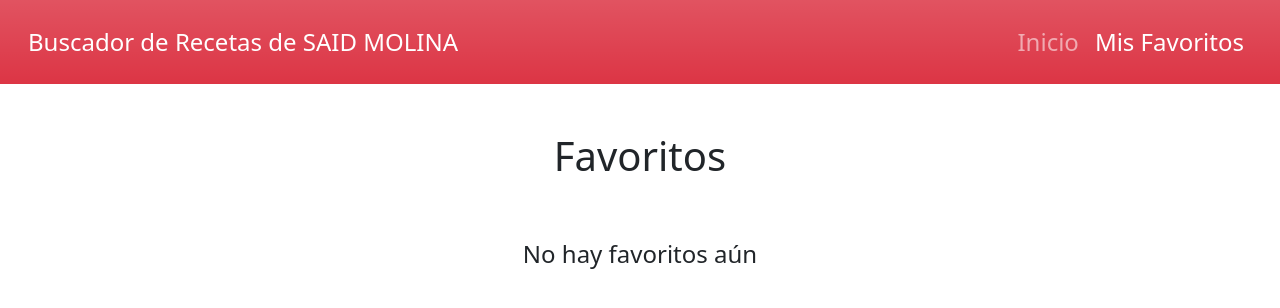
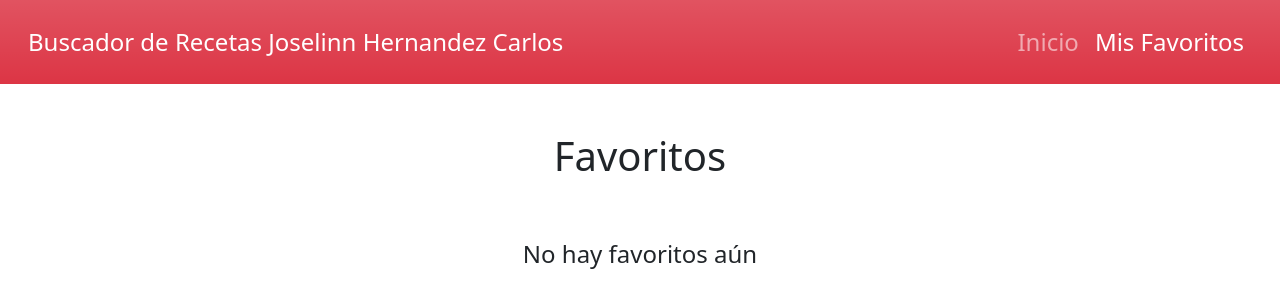
Before and after one commit to JoselinnCarlos/Recetas-de-comida-DSM51, a plain HTML site: page Buscador_recetas-main/favoritos.html in a window 1280 px wide. Drawn offline with Linux system fonts and the light colour scheme.

Commit message:
Update favoritos.html

```diff
--- a/Buscador_recetas-main/favoritos.html
+++ b/Buscador_recetas-main/favoritos.html
@@ -4,13 +4,13 @@
     <meta charset="UTF-8">
     <meta http-equiv="X-UA-Compatible" content="IE=edge">
     <meta name="viewport" content="width=device-width, initial-scale=1.0">
-    <title>Buscador Recetas Comida</title>
+    <title>Recetas Comida Delii Delli!!</title>
     <link rel="stylesheet" href="css/bootstrap.min.css">
 </head>
 <body>
     <nav class="navbar navbar-expand-lg navbar-dark bg-danger bg-gradient p-3">
         <div class="container-fluid">
-            <a class="navbar-brand fs-4" href="index.html">Buscador de Recetas de SAID MOLINA</a>
+            <a class="navbar-brand fs-4" href="index.html">Buscador de Recetas Joselinn Hernandez Carlos</a>
 
             <button class="navbar-toggler" type="button" data-bs-toggle="collapse" data-bs-target="#navbarNavDropdown" aria-controls="navbarNavDropdown" aria-expanded="false" aria-label="Toggle navigation">
                 <span class="navbar-toggler-icon"></span>
```
